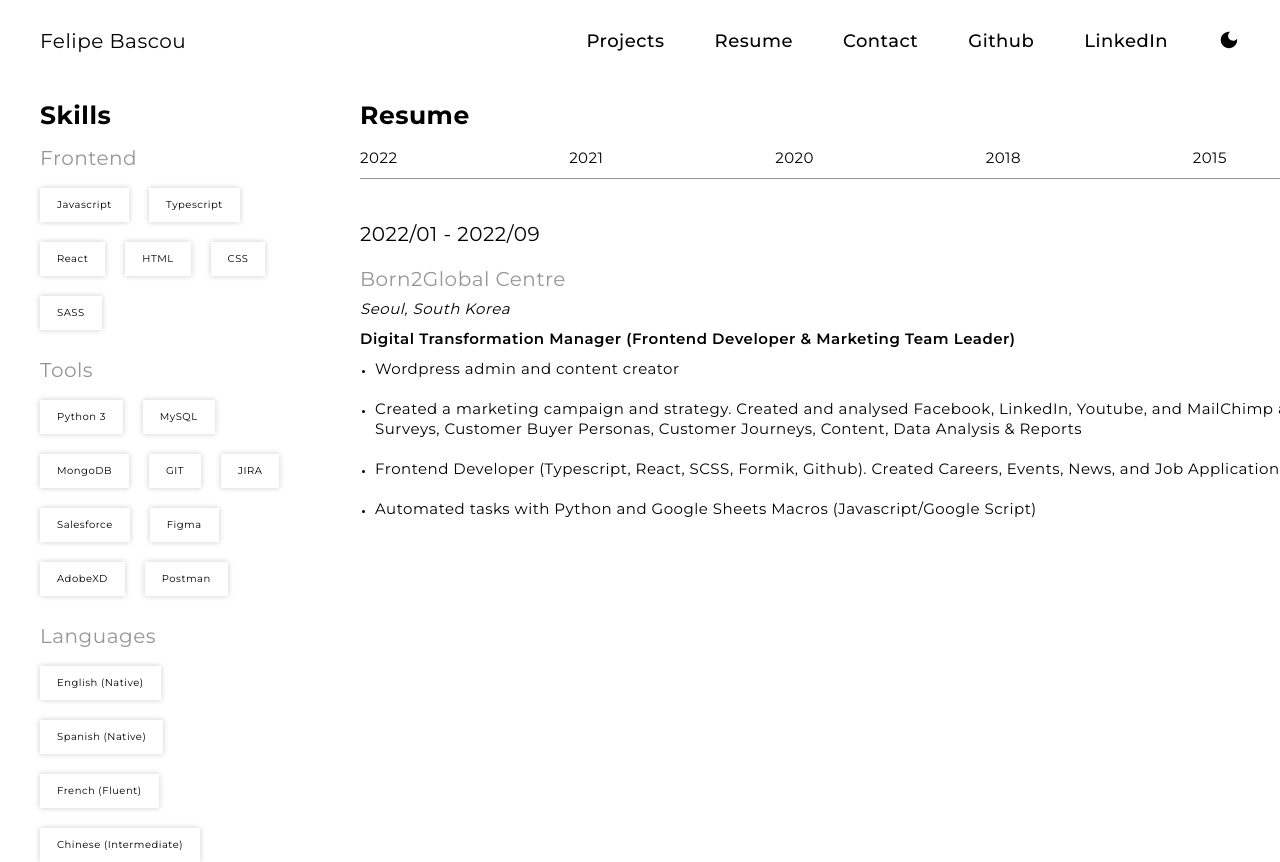
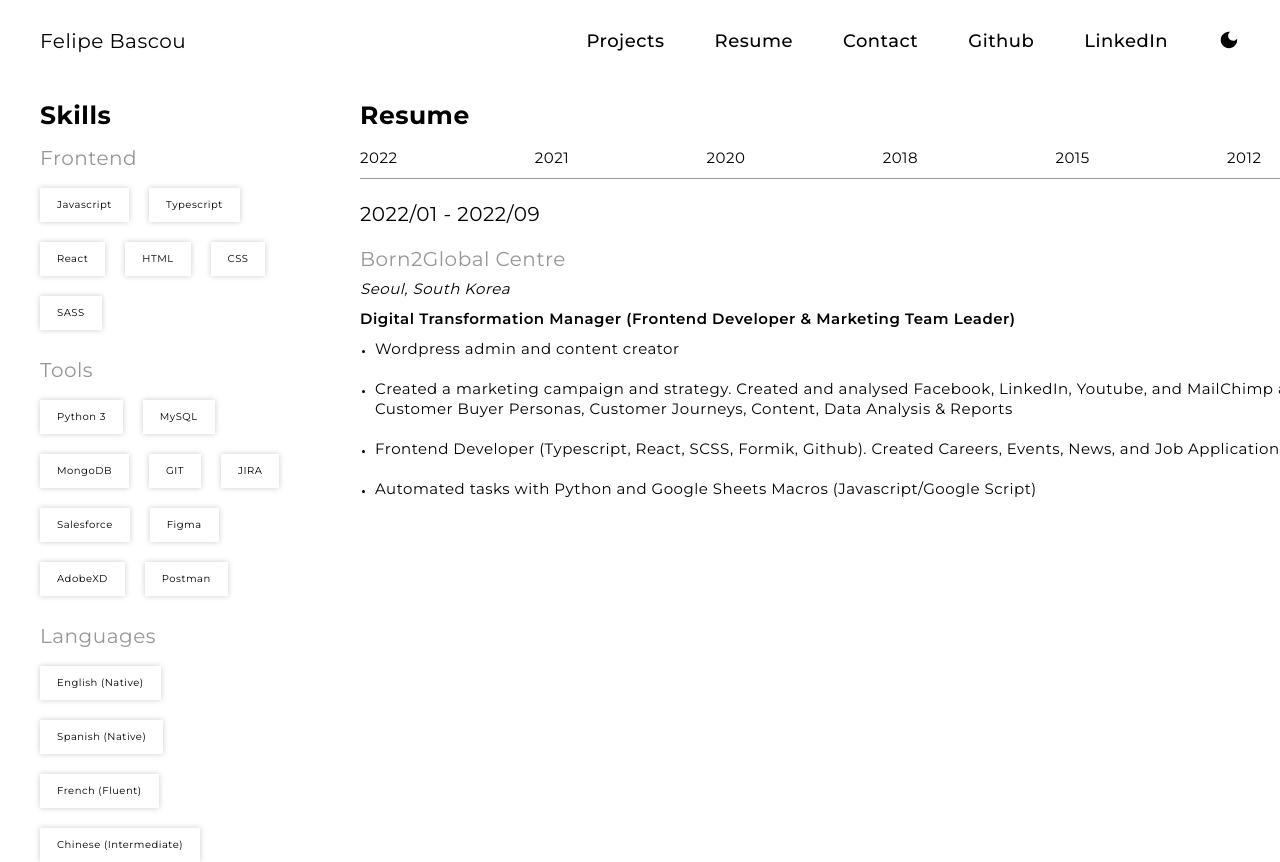
Before and after one commit to FBascou/portfolio, a React (Vite) app in the folder frontend/: page /resume in a window 1280 px wide. Shown: the top 862 px of the page. Built offline with nearby package versions, Linux system fonts and the light colour scheme.

Commit message:
Update Carousel, ResumeItem, MainPage, helper, dataCV

```diff
--- a/frontend/src/components/Carousel/Carousel.tsx
+++ b/frontend/src/components/Carousel/Carousel.tsx
@@ -15,8 +15,8 @@ const Carousel = ({ data, component }: CarouselInterface): JSX.Element => {
         <ul className="carousel-header-items">
           {data.map((item) => (
             <li key={item.id} className="carousel-header-item">
-              <a href={`#${item.year}`}>
-                <p>{item.year}</p>{' '}
+              <a href={`#${item.header}`}>
+                <p>{item.header}</p>{' '}
               </a>
             </li>
           ))}
--- a/frontend/src/components/ResumeItem/ResumeItem.scss
+++ b/frontend/src/components/ResumeItem/ResumeItem.scss
@@ -5,7 +5,7 @@
   gap: 3rem;
   // width: 80rem;
   height: auto;
-  padding: 2rem 0;
+  // padding: 2rem 0;
   // scroll-snap-type: x proximity;
   scroll-snap-align: center;
   scroll-snap-stop: always;
@@ -14,7 +14,7 @@
 .resume-item-wrapper {
   display: flex;
   flex-direction: column;
-  width: 100rem;
+  width: 107rem;
   gap: 2rem;
   // scroll-snap-align: center;
   // scroll-snap-stop: always;
--- a/frontend/src/components/ResumeItem/ResumeItem.tsx
+++ b/frontend/src/components/ResumeItem/ResumeItem.tsx
@@ -8,7 +8,7 @@ const ResumeItem = ({ data }: ResumeItemInterface): JSX.Element => {
   return (
     <>
       {data.map((item: any) => (
-        <article className="resume-item-container" key={item.id} id={item.year}>
+        <article className="resume-item-container" key={item.id} id={item.header}>
           <div className="resume-item-wrapper" key={item.id}>
             {item.date ? (
               <div className="resume-item-title">
--- a/frontend/src/dataCV.json
+++ b/frontend/src/dataCV.json
@@ -1,7 +1,7 @@
 [
   {
     "id": 0,
-    "header": "About",
+    "category": "About",
     "list": [
       {
         "id": 0,
@@ -18,7 +18,7 @@
   },
   {
     "id": 1,
-    "header": "Skills",
+    "category": "Skills",
     "list": [
       { "id": 0, "frontend": ["Javascript", "Typescript", "ReactJS", "HTML/CSS/SASS"] },
       { "id": 1, "backend": ["Python 3", "MySQL", "MongoDB"] },
@@ -36,12 +36,12 @@
   },
   {
     "id": 2,
-    "header": "Work",
+    "category": "Work",
     "list": [
       {
         "id": 0,
         "name": "Born2Global Centre",
-        "year": 2022,
+        "header": 2022,
         "date": "2022/01 - 2022/09",
         "location": "Seoul, South Korea",
         "position": "Digital Transformation Manager (Frontend Developer & Marketing Team Leader)",
@@ -55,7 +55,7 @@
       {
         "id": 1,
         "name": "Born2Global Centre",
-        "year": 2021,
+        "header": 2021,
         "date": "2021/04 - 2021/12",
         "location": "Seoul, South Korea",
         "position": "Global Business Alliance Manager",
@@ -72,7 +72,7 @@
       {
         "id": 2,
         "name": "Applause GmbH",
-        "year": 2020,
+        "header": 2020,
         "date": "2020/03 - 2020/09",
         "location": "Berlin, Germany",
         "position": "Sales Analyst Intern",
@@ -86,7 +86,7 @@
       {
         "id": 3,
         "name": "KW-Commerce GmbH",
-        "year": 2018,
+        "header": 2018,
         "date": "2018/12 - 2019/09",
         "location": "Berlin, Germany",
         "position": "Product Data Management Intern",
@@ -99,7 +99,7 @@
       {
         "id": 4,
         "name": "PowerChina LTD.",
-        "year": 2015,
+        "header": 2015,
         "date": "2015/10 - 2017/09",
         "location": "Beijing, China & Buenos Aires, Argentina",
         "position": "Commercial Manager",
@@ -114,12 +114,12 @@
   },
   {
     "id": 3,
-    "header": "Education",
+    "category": "Education",
     "list": [
       {
         "id": 5,
         "name": "Arden University",
-        "year": 2018,
+        "header": 2018,
         "date": "2018/04 - 2019/09",
         "location": "Berlin, Germany",
         "degree": "MSc. Data Analysis & Marketing",
@@ -128,7 +128,7 @@
       {
         "id": 6,
         "name": "Beijing Foreign Studies University",
-        "year": 2011,
+        "header": 2011,
         "date": "2011/09 - 2015/07",
         "location": "Beijing, China",
         "degree": "B.B.A. International Marketing",
@@ -138,13 +138,13 @@
   },
   {
     "id": 4,
-    "header": "Volunteering",
+    "category": "Volunteering",
     "list": [
       {
         "id": 7,
         "name": "BFSU International Business School Union",
-        "year": 2011,
-        "date": "2011 - 2013",
+        "header": 2012,
+        "date": "2012 - 2013",
         "location": "Beijing, China",
         "position": "Marketing Assistant Manager"
       }
--- a/frontend/src/pages/MainPage/MainPage.tsx
+++ b/frontend/src/pages/MainPage/MainPage.tsx
@@ -15,7 +15,7 @@ const MainPage = (): JSX.Element => {
   const dataCVSliced = dataCV.slice(2)
   const dataArrayMapped = dataCVSliced.map((item) => item.list)
   const dataArrayMerged = dataArrayMapped.flat(1)
-  const dataArraySorted = dataArrayMerged.sort((a: any, b: any) => b.year - a.year)
+  const dataArraySorted = dataArrayMerged.sort((a: any, b: any) => b.header - a.header)
 
   return (
     <div className="main-page-container">
--- a/frontend/src/utilities/helper/helper.ts
+++ b/frontend/src/utilities/helper/helper.ts
@@ -1,10 +1,11 @@
 export const yearsArray: any[] = [
-  { id: 0, year: 2011 },
-  { id: 1, year: 2015 },
-  { id: 2, year: 2018 },
-  { id: 3, year: 2020 },
-  { id: 4, year: 2021 },
-  { id: 5, year: 2022 },
+  { id: 0, header: 2011 },
+  { id: 1, header: 2012 },
+  { id: 2, header: 2015 },
+  { id: 3, header: 2018 },
+  { id: 4, header: 2020 },
+  { id: 5, header: 2021 },
+  { id: 6, header: 2022 },
 ]
 
-export const yearsArraySorted = yearsArray.sort((a, b) => b.year - a.year)
+export const yearsArraySorted = yearsArray.sort((a, b) => b.header - a.header)
```
